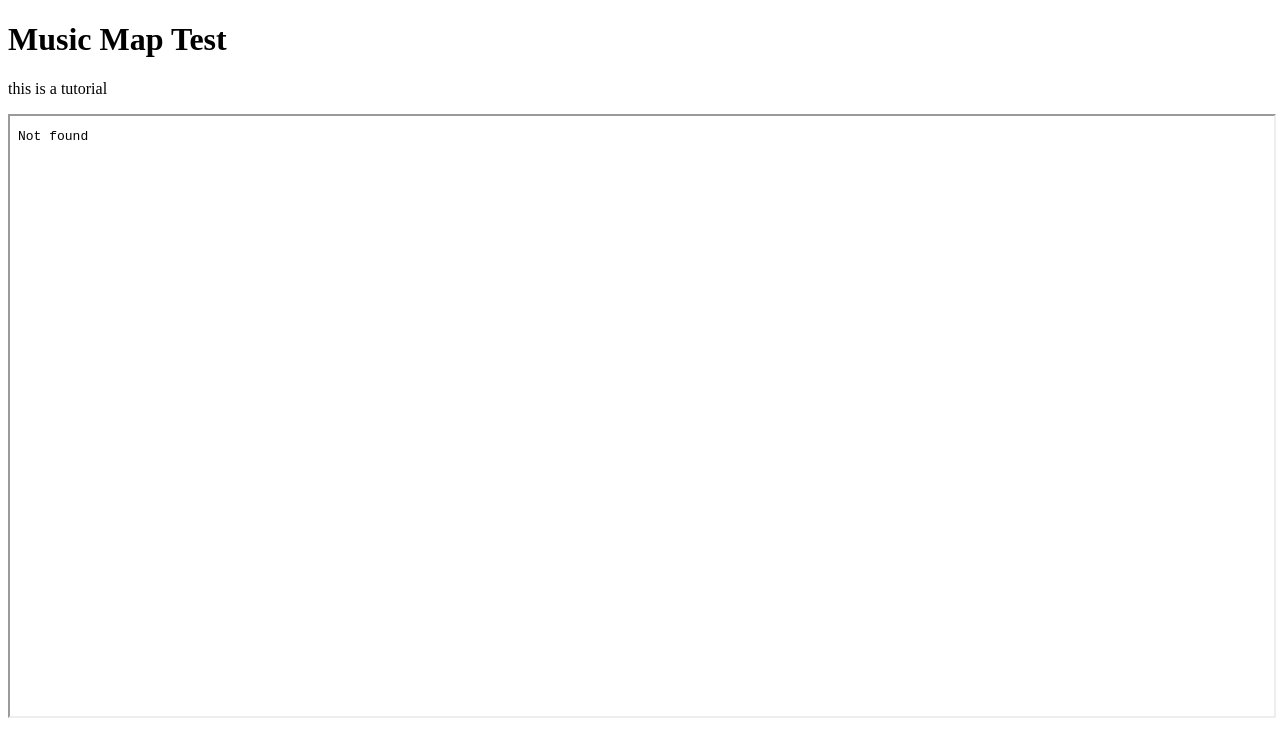
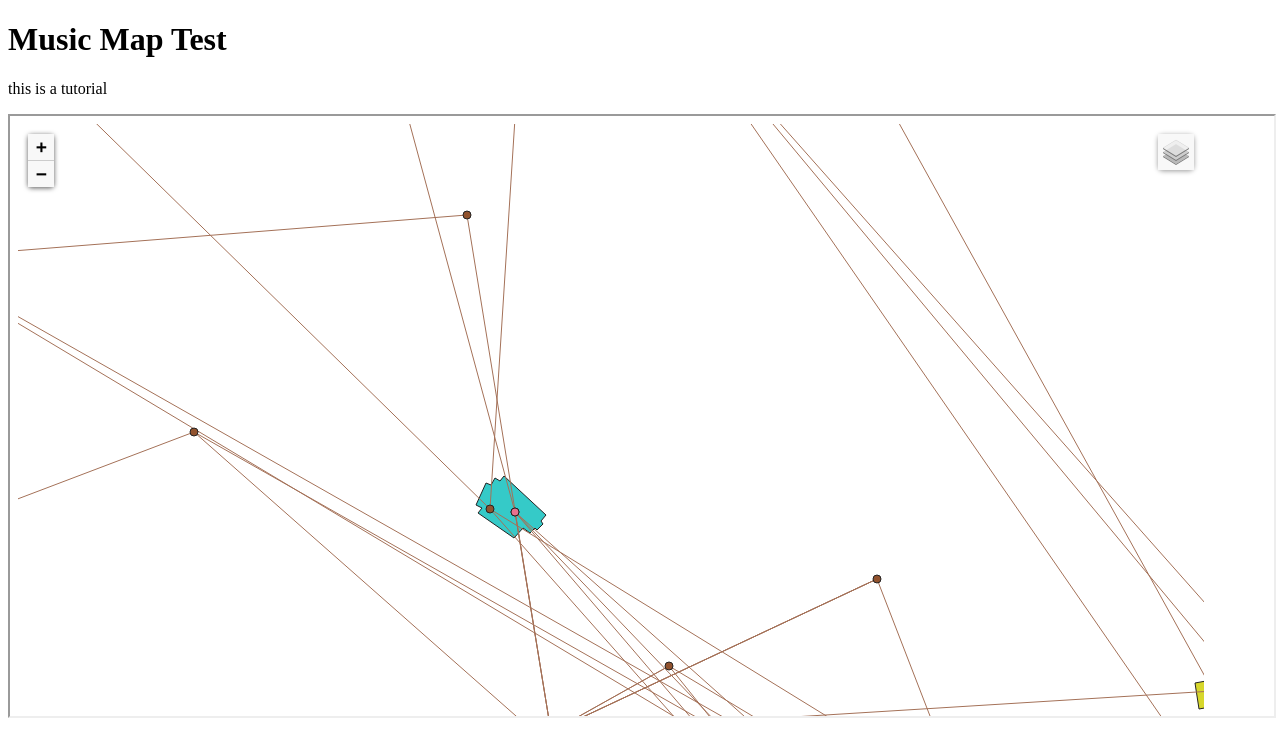
Before and after one commit to tutorial-github-map/tutorial-github-map.github.io, a plain HTML site: page index.html in a window 1280 px wide. Drawn offline with Linux system fonts and the light colour scheme.

Commit message:
Update index.html

```diff
--- a/index.html
+++ b/index.html
@@ -7,4 +7,4 @@
 </html>
 
 
-<iframe src="link" width="100%" height="600"></iframe>
+<iframe src="tutorial-github-map.github.io/index_map.html" width="100%" height="600"></iframe>
```
